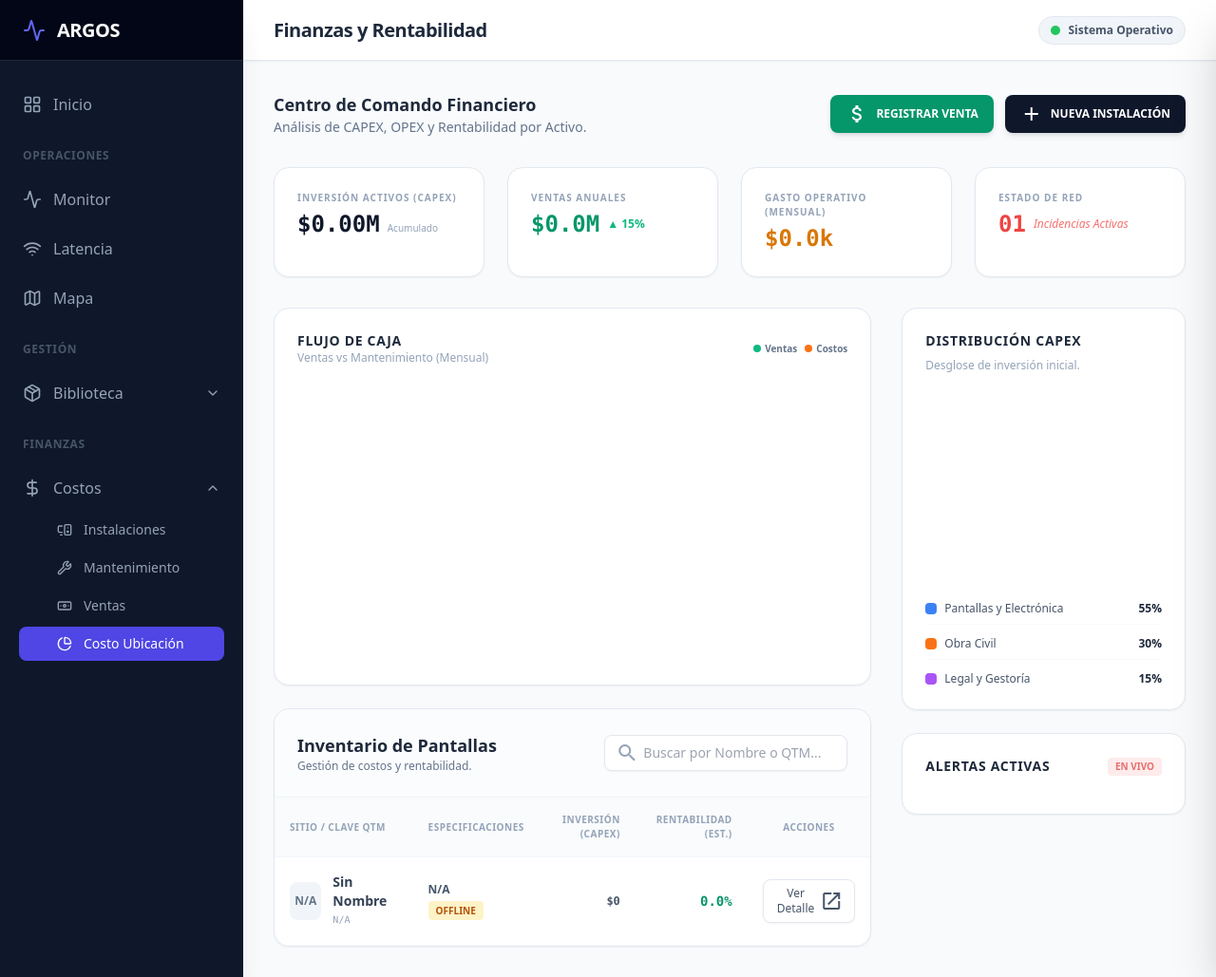
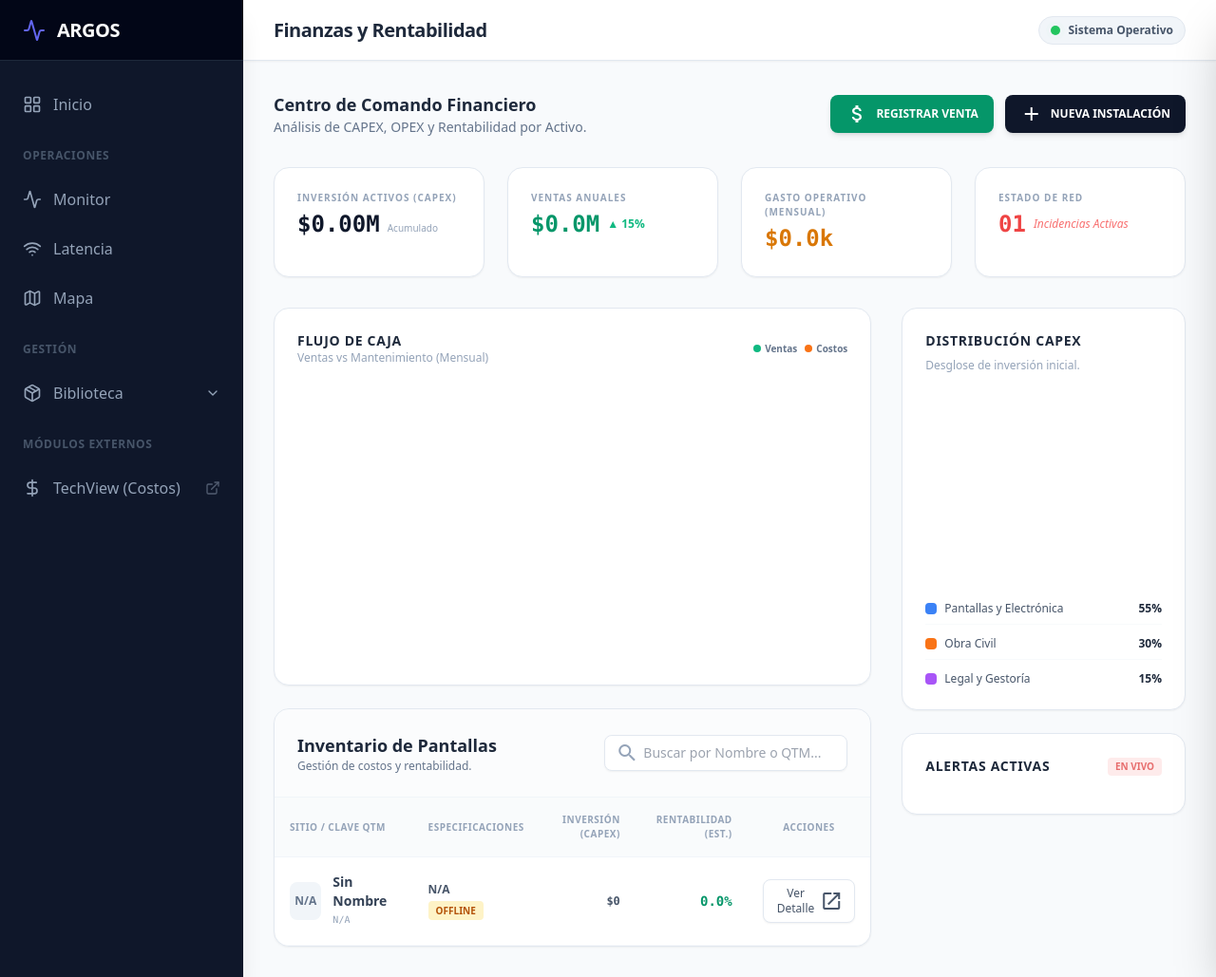
Before and after one commit to GpovallasMonitoreo/Monitor_NUC, a Flask app: page /costs/dashboard in a window 1280 px wide. Shown: the whole page at 95% size. Run offline with Flask 3, Linux system fonts and the light colour scheme; a map, chart or similar area stays blank; some libraries are stand-ins or nearby versions.

Commit message:
Update base.html

```diff
--- a/src/templates/base.html
+++ b/src/templates/base.html
@@ -4,20 +4,25 @@
     <meta charset="UTF-8">
     <meta name="viewport" content="width=device-width, initial-scale=1.0">
     <title>{% block title %}Argos Monitor{% endblock %}</title>
+
     <script src="https://cdn.tailwindcss.com"></script>
     <script src="https://cdn.jsdelivr.net/npm/chart.js"></script>
     <script src="https://unpkg.com/lucide@latest"></script>
+
     <style>
+        /* Estilos para scrollbars y estados activos */
         ::-webkit-scrollbar { width: 8px; }
         ::-webkit-scrollbar-track { background: #f1f5f9; }
         ::-webkit-scrollbar-thumb { background: #cbd5e1; border-radius: 4px; }
         ::-webkit-scrollbar-thumb:hover { background: #94a3b8; }
+
         .nav-active { background-color: #4f46e5 !important; color: white !important; }
         .nav-active i { color: white !important; }
-        #inventory-menu, #costs-menu { transition: all 0.3s ease-in-out; }
+        #menu-inventory { transition: all 0.3s ease-in-out; }
         .rotate-180 { transform: rotate(180deg); }
     </style>
 </head>
+
 <body class="bg-slate-50 text-slate-800 font-sans antialiased h-screen flex overflow-hidden">
 
     <aside class="w-64 bg-slate-900 text-white flex flex-col flex-shrink-0 transition-all duration-300 shadow-xl z-20">
@@ -28,16 +33,40 @@
 
         <nav class="flex-1 overflow-y-auto py-6">
             <ul class="space-y-2 px-3">
-                <li><a href="/" class="nav-link flex items-center px-3 py-2.5 rounded-lg text-slate-400 hover:text-white hover:bg-slate-800 group transition-all duration-200"><i data-lucide="layout-grid" class="w-5 h-5 mr-3"></i><span class="font-medium">Inicio</span></a></li>
+                <li>
+                    <a href="/" class="nav-link flex items-center px-3 py-2.5 rounded-lg text-slate-400 hover:text-white hover:bg-slate-800 group transition-all duration-200">
+                        <i data-lucide="layout-grid" class="w-5 h-5 mr-3"></i>
+                        <span class="font-medium">Inicio</span>
+                    </a>
+                </li>
+
                 <li class="px-3 pt-4 pb-2 text-xs font-semibold text-slate-600 uppercase tracking-wider">Operaciones</li>
-                <li><a href="/monitor" class="nav-link flex items-center px-3 py-2.5 rounded-lg text-slate-400 hover:text-white hover:bg-slate-800 group transition-all duration-200"><i data-lucide="activity" class="w-5 h-5 mr-3"></i><span class="font-medium">Monitor</span></a></li>
-                <li><a href="/latency" class="nav-link flex items-center px-3 py-2.5 rounded-lg text-slate-400 hover:text-white hover:bg-slate-800 group transition-all duration-200"><i data-lucide="wifi" class="w-5 h-5 mr-3"></i><span class="font-medium">Latencia</span></a></li>
-                <li><a href="/map" class="nav-link flex items-center px-3 py-2.5 rounded-lg text-slate-400 hover:text-white hover:bg-slate-800 group transition-all duration-200"><i data-lucide="map" class="w-5 h-5 mr-3"></i><span class="font-medium">Mapa</span></a></li>
+
+                <li>
+                    <a href="/monitor" class="nav-link flex items-center px-3 py-2.5 rounded-lg text-slate-400 hover:text-white hover:bg-slate-800 group transition-all duration-200">
+                        <i data-lucide="activity" class="w-5 h-5 mr-3"></i>
+                        <span class="font-medium">Monitor</span>
+                    </a>
+                </li>
+                <li>
+                    <a href="/latency" class="nav-link flex items-center px-3 py-2.5 rounded-lg text-slate-400 hover:text-white hover:bg-slate-800 group transition-all duration-200">
+                        <i data-lucide="wifi" class="w-5 h-5 mr-3"></i>
+                        <span class="font-medium">Latencia</span>
+                    </a>
+                </li>
+                <li>
+                    <a href="/map" class="nav-link flex items-center px-3 py-2.5 rounded-lg text-slate-400 hover:text-white hover:bg-slate-800 group transition-all duration-200">
+                        <i data-lucide="map" class="w-5 h-5 mr-3"></i>
+                        <span class="font-medium">Mapa</span>
+                    </a>
+                </li>
 
                 <li class="px-3 pt-4 pb-2 text-xs font-semibold text-slate-600 uppercase tracking-wider">Gestión</li>
                 <li>
                     <button onclick="toggleMenu('inventory')" class="w-full flex items-center px-3 py-2.5 rounded-lg text-slate-400 hover:text-white hover:bg-slate-800 group transition-all duration-200 outline-none">
-                        <i data-lucide="package" class="w-5 h-5 mr-3"></i><span class="font-medium">Biblioteca</span><i data-lucide="chevron-down" id="arrow-inventory" class="w-4 h-4 ml-auto transition-transform duration-300"></i>
+                        <i data-lucide="package" class="w-5 h-5 mr-3"></i>
+                        <span class="font-medium">Biblioteca</span>
+                        <i data-lucide="chevron-down" id="arrow-inventory" class="w-4 h-4 ml-auto transition-transform duration-300"></i>
                     </button>
                     <ul id="menu-inventory" class="hidden mt-1 space-y-1 px-2">
                         <li><a href="/inventory/manuals" class="nav-link flex items-center pl-10 pr-3 py-2 rounded-lg text-sm text-slate-400 hover:text-white hover:bg-slate-800"><i data-lucide="book-open" class="w-4 h-4 mr-3"></i> Manuales</a></li>
@@ -46,17 +75,13 @@
                     </ul>
                 </li>
 
-                <li class="px-3 pt-4 pb-2 text-xs font-semibold text-slate-600 uppercase tracking-wider">Finanzas</li>
+                <li class="px-3 pt-4 pb-2 text-xs font-semibold text-slate-600 uppercase tracking-wider">Módulos Externos</li>
                 <li>
-                    <button onclick="toggleMenu('costs')" class="w-full flex items-center px-3 py-2.5 rounded-lg text-slate-400 hover:text-white hover:bg-slate-800 group transition-all duration-200 outline-none">
-                        <i data-lucide="dollar-sign" class="w-5 h-5 mr-3 group-hover:text-emerald-400"></i><span class="font-medium">Costos</span><i data-lucide="chevron-down" id="arrow-costs" class="w-4 h-4 ml-auto transition-transform duration-300"></i>
-                    </button>
-                    <ul id="menu-costs" class="hidden mt-1 space-y-1 px-2">
-                        <li><a href="/costs/installations" class="nav-link flex items-center pl-10 pr-3 py-2 rounded-lg text-sm text-slate-400 hover:text-white hover:bg-slate-800"><i data-lucide="monitor-speaker" class="w-4 h-4 mr-3"></i> Instalaciones</a></li>
-                        <li><a href="/costs/maintenance" class="nav-link flex items-center pl-10 pr-3 py-2 rounded-lg text-sm text-slate-400 hover:text-white hover:bg-slate-800"><i data-lucide="wrench" class="w-4 h-4 mr-3"></i> Mantenimiento</a></li>
-                        <li><a href="/costs/sales" class="nav-link flex items-center pl-10 pr-3 py-2 rounded-lg text-sm text-slate-400 hover:text-white hover:bg-slate-800"><i data-lucide="banknote" class="w-4 h-4 mr-3"></i> Ventas</a></li>
-                        <li><a href="/costs/dashboard" class="nav-link flex items-center pl-10 pr-3 py-2 rounded-lg text-sm text-slate-400 hover:text-white hover:bg-slate-800"><i data-lucide="pie-chart" class="w-4 h-4 mr-3"></i> Costo Ubicación</a></li>
-                    </ul>
+                    <a href="/techview" target="_blank" class="nav-link flex items-center px-3 py-2.5 rounded-lg text-slate-400 hover:text-white hover:bg-slate-800 group transition-all duration-200">
+                        <i data-lucide="dollar-sign" class="w-5 h-5 mr-3 group-hover:text-emerald-400"></i>
+                        <span class="font-medium">TechView (Costos)</span>
+                        <i data-lucide="external-link" class="w-4 h-4 ml-auto opacity-50"></i>
+                    </a>
                 </li>
             </ul>
         </nav>
@@ -67,28 +92,46 @@
             <h1 class="text-xl font-bold text-slate-800 tracking-tight">{% block header_title %}Vista General{% endblock %}</h1>
             <div class="flex items-center space-x-6">
                 <div class="flex items-center bg-slate-100 px-3 py-1.5 rounded-full border border-slate-200">
-                    <span class="relative flex h-2.5 w-2.5 mr-2"><span class="animate-ping absolute inline-flex h-full w-full rounded-full bg-green-400 opacity-75"></span><span class="relative inline-flex rounded-full h-2.5 w-2.5 bg-green-500"></span></span>
+                    <span class="relative flex h-2.5 w-2.5 mr-2">
+                        <span class="animate-ping absolute inline-flex h-full w-full rounded-full bg-green-400 opacity-75"></span>
+                        <span class="relative inline-flex rounded-full h-2.5 w-2.5 bg-green-500"></span>
+                    </span>
                     <span class="text-xs font-semibold text-slate-600">Sistema Operativo</span>
                 </div>
             </div>
         </header>
-        <main class="flex-1 overflow-y-auto p-8 scroll-smooth">{% block content %}{% endblock %}</main>
+
+        <main class="flex-1 overflow-y-auto p-8 scroll-smooth">
+            {% block content %}{% endblock %}
+        </main>
     </div>
 
     <script>
         lucide.createIcons();
+
+        // Función para colapsar menús
         function toggleMenu(id) {
-            document.getElementById('menu-'+id).classList.toggle('hidden');
-            document.getElementById('arrow-'+id).classList.toggle('rotate-180');
+            const menu = document.getElementById('menu-'+id);
+            const arrow = document.getElementById('arrow-'+id);
+            if(menu && arrow) {
+                menu.classList.toggle('hidden');
+                arrow.classList.toggle('rotate-180');
+            }
         }
+
+        // Lógica para resaltar el menú activo automáticamente
         document.addEventListener("DOMContentLoaded", function() {
             const currentPath = window.location.pathname;
             document.querySelectorAll('.nav-link').forEach(link => {
                 const href = link.getAttribute('href');
+                // Si la URL coincide exactamente
                 if (href === currentPath) {
                     link.classList.add('nav-active');
-                    if (currentPath.startsWith('/inventory')) toggleMenu('inventory');
-                    if (currentPath.startsWith('/costs')) toggleMenu('costs');
+
+                    // Si estamos dentro de biblioteca, abrir el menú
+                    if (currentPath.startsWith('/inventory')) {
+                        toggleMenu('inventory');
+                    }
                 }
             });
         });
```
